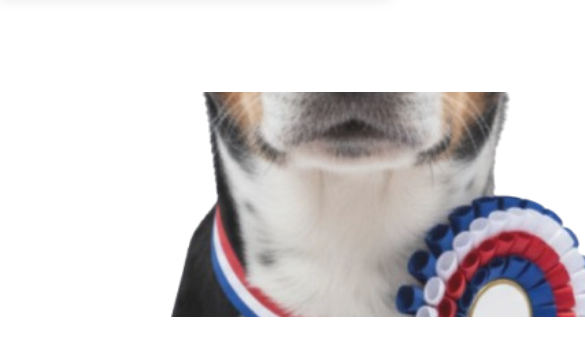
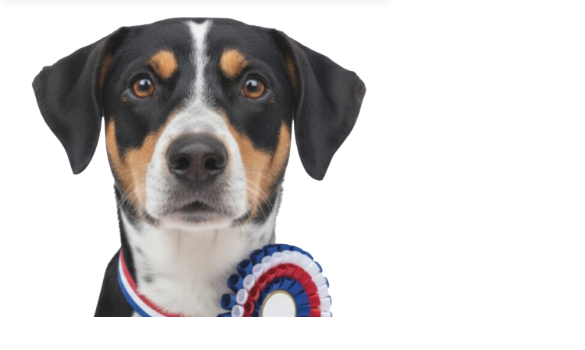
Before and after one commit to Qajaaa/soutezcsp, a plain HTML site: page index.html in a window 390 px wide. Shown: the part 170-520 px from the top of the page, 585 px wide, since content can reach past the window. Drawn offline with nearby package versions, Linux system fonts and the light colour scheme.

Commit message:
Fix: responsive hero image on index (mobile width/position)

```diff
--- a/style.css
+++ b/style.css
@@ -784,6 +784,8 @@ body {
     .hero-image-container {
         order: -1;
         height: 300px;
+        width: 100%;
+        max-width: 100%;
     }
 
 
@@ -804,6 +806,16 @@ body {
     .hero-content {
         padding-right: 0;
         text-align: center;
+    }
+
+    /* Ensure the hero image scales on small screens and doesn't create horizontal overflow */
+    .hero-image-container .dog-image {
+        position: static !important;
+        transform: none !important;
+        width: 100% !important;
+        height: 100% !important;
+        object-fit: cover !important;
+        object-position: center center !important;
     }
 
     .hero-title {
```
